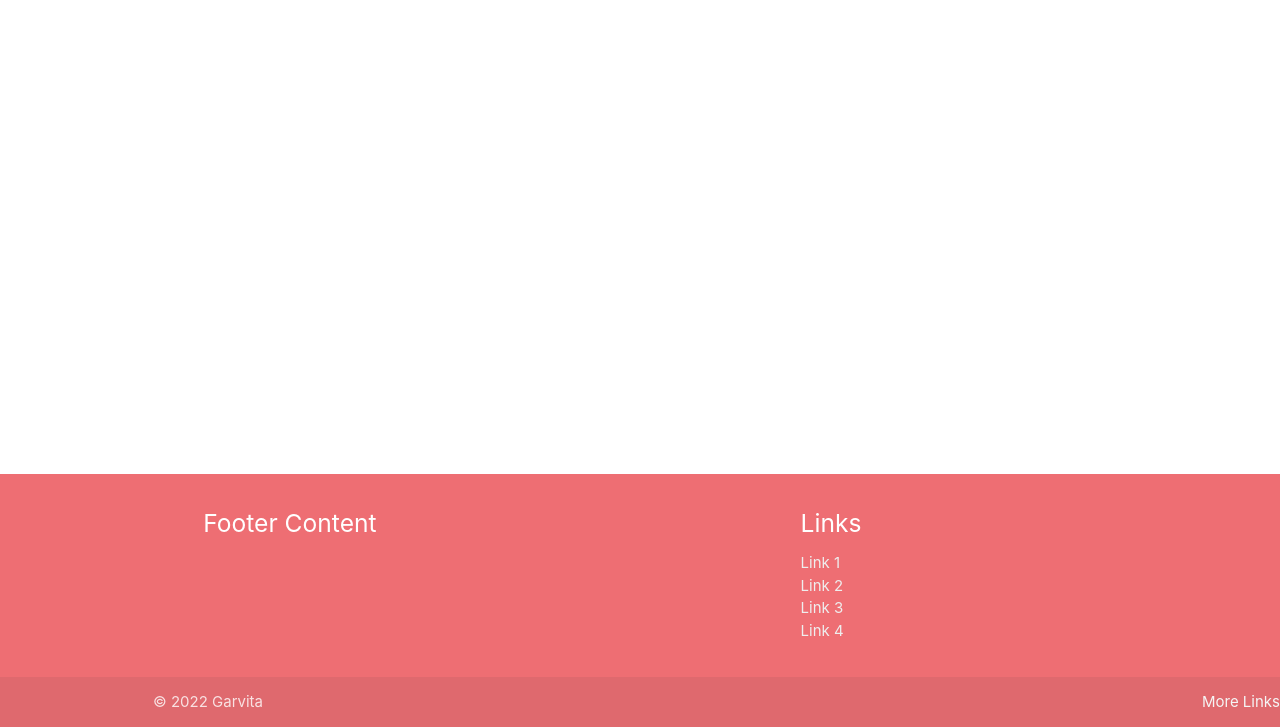
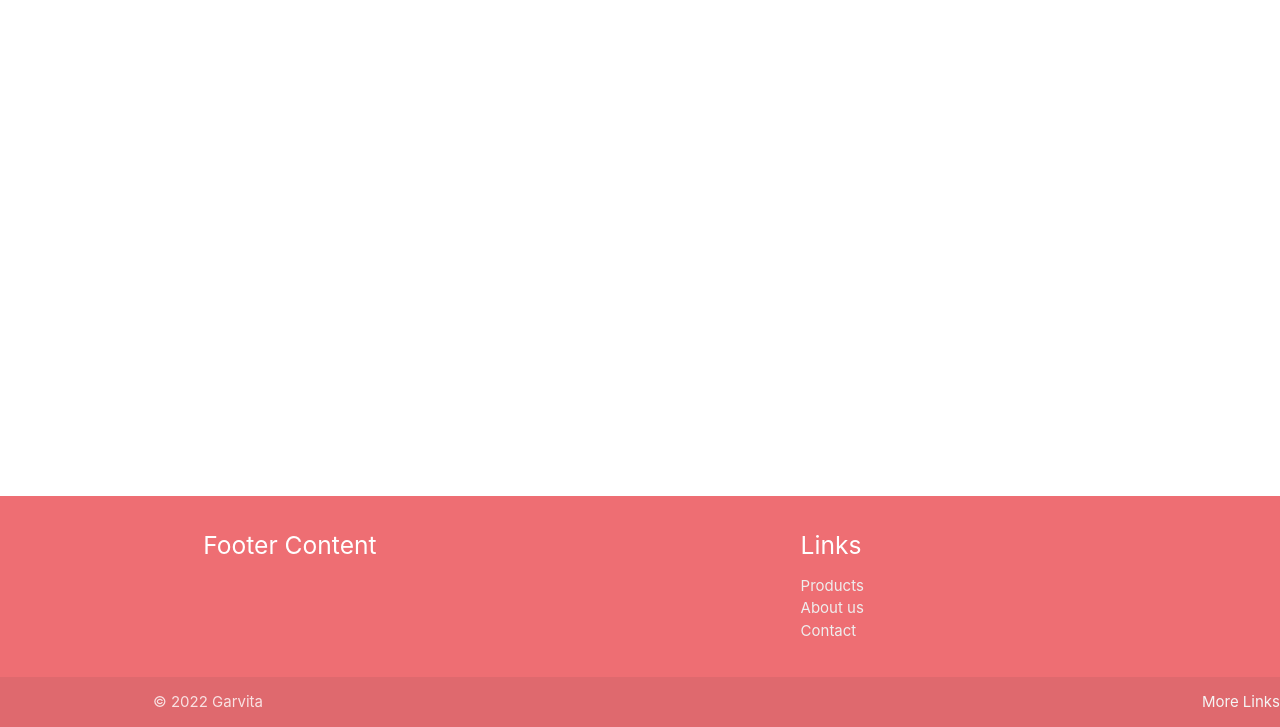
Before and after one commit to AnubhawXess/anubhawxess.github.io, a plain HTML site: page index.html in a window 1280 px wide. Shown: the part 73-800 px from the top of the page. Drawn offline with nearby package versions, Linux system fonts and the light colour scheme.

Commit message:
Update index.html

```diff
--- a/index.html
+++ b/index.html
@@ -44,10 +44,9 @@
           <div class="col l4 offset-l2 s12">
             <h5 class="white-text">Links</h5>
             <ul>
-              <li><a class="grey-text text-lighten-3" href="#!">Link 1</a></li>
-              <li><a class="grey-text text-lighten-3" href="#!">Link 2</a></li>
-              <li><a class="grey-text text-lighten-3" href="#!">Link 3</a></li>
-              <li><a class="grey-text text-lighten-3" href="#!">Link 4</a></li>
+              <li><a class="grey-text text-lighten-3" href="#!">Products</a></li>
+              <li><a class="grey-text text-lighten-3" href="#!">About us</a></li>
+              <li><a class="grey-text text-lighten-3" href="#!">Contact</a></li>
             </ul>
           </div>
         </div>
```
